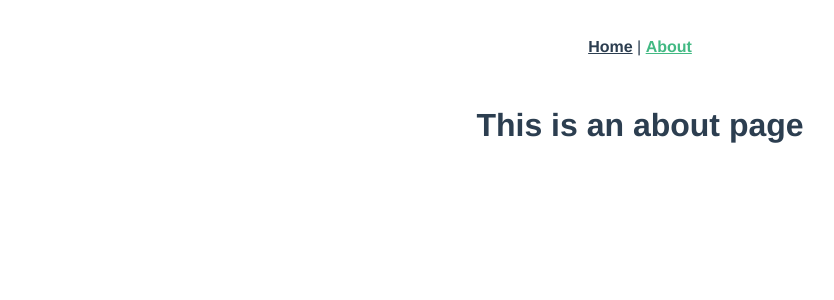
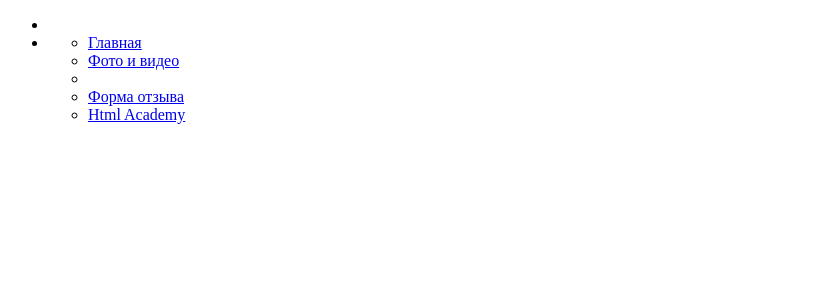
Before and after one commit to newbornfrontender/sedona-app, a Vue app: page /about in a window 1280 px wide. Shown: the top 300 px of the page, without its empty margins (0-834 px from the left). Built offline with nearby package versions, Linux system fonts and the light colour scheme.

Commit message:
Модифицировал файлы и добавил начальную структуру

```diff
--- a/package.json
+++ b/package.json
@@ -36,6 +36,7 @@
     "ts-jest": "^23.1.3",
     "tslint-config-prettier": "^1.14.0",
     "typescript": "^3.1.0-dev.20180818",
+    "v-media-query": "^1.0.3",
     "vue-template-compiler": "^2.5.17"
   }
 }
--- a/src/App.vue
+++ b/src/App.vue
@@ -1,29 +1,66 @@
 <template>
-  <div id="app">
-    <div id="nav">
-      <router-link to="/">Home</router-link> |
-      <router-link to="/about">About</router-link>
-    </div>
-    <router-view/>
-  </div>
+  <section id="app">
+    <header class="main-header">
+      <nav class="site-nav">
+        <ul class="list nav-list">
+          <li class="list__item nav-list__item">
+            <img class="site-logo" src="" alt="">
+
+            <span class="btn-dropdown btn-dropdown--open"></span>
+          </li>
+
+          <li class="list__item nav-list__item">
+            <ul class="list nav-list">
+              <li class="list__item nav-list__item nav-list__item--dropdown">
+                <router-link
+                  class="link nav-list__link"
+                  to="/"
+                >Главная</router-link>
+
+                <span class="btn-dropdown btn-dropdown--close"></span>
+              </li>
+
+              <li class="list__item nav-list__item nav-list__item--dropdown">
+                <router-link
+                  class="link nav-list__link"
+                  to="/gallery"
+                >Фото и видео</router-link>
+              </li>
+
+              <li
+                class="list__item nav-list__item nav-list__item--dropdown"
+              >
+                <router-link
+                  class="link nav-list__link"
+                  to="/gallery"
+                >
+                  <img class="site-logo" src="" alt="">
+                </router-link>
+              </li>
+
+              <li class="list__item nav-list__item nav-list__item--dropdown">
+                <router-link
+                  class="link nav-list__link"
+                  to="/review-form"
+                >Форма отзыва</router-link>
+              </li>
+
+              <li class="list__item nav-list__item nav-list__item--dropdown">
+                <a
+                  class="link nav-list__link"
+                  target="_blank"
+                  href="https://htmlacademy.ru/"
+                  hreflang="ru"
+                >Html Academy</a>
+              </li>
+            </ul>
+          </li>
+        </ul>
+      </nav>
+    </header>
+
+    <main class="main-content">
+      <router-view/>
+    </main>
+  </section>
 </template>
-
-<style lang="scss">
-#app {
-  font-family: 'Avenir', Helvetica, Arial, sans-serif;
-  -webkit-font-smoothing: antialiased;
-  -moz-osx-font-smoothing: grayscale;
-  text-align: center;
-  color: #2c3e50;
-}
-#nav {
-  padding: 30px;
-  a {
-    font-weight: bold;
-    color: #2c3e50;
-    &.router-link-exact-active {
-      color: #42b983;
-    }
-  }
-}
-</style>
--- a/src/router.ts
+++ b/src/router.ts
@@ -16,13 +16,14 @@ export default new Router({
       component: Home,
     },
     {
-      path: '/about',
-      name: 'about',
-      // route level code-splitting
-      // this generates a separate chunk (about.[hash].js) for this route
-      // which is lazy-loaded when the route is visited.
-      component: () =>
-        import(/* webpackChunkName: "about" */ './views/About.vue'),
+      path: '/gallery',
+      name: 'Gallery',
+      component: () => import('./views/Gallery.vue'),
+    },
+    {
+      path: '/review-form',
+      name: 'ReviewForm',
+      component: () => import('./views/ReviewForm.vue'),
     },
   ],
 });
--- a/src/views/Home.vue
+++ /dev/null
@@ -1,20 +0,0 @@
-<template>
-  <div class="home">
-    <img alt="Vue logo" src="../assets/logo.png">
-    <HelloWorld msg="Welcome to Your Vue.js + TypeScript App"/>
-  </div>
-</template>
-
-<script lang="ts">
-'use strict';
-
-import { Component, Vue } from 'vue-property-decorator';
-import HelloWorld from '@/components/HelloWorld.vue'; // @ is an alias to /src
-
-@Component({
-  components: {
-    HelloWorld,
-  },
-})
-export default class Home extends Vue {}
-</script>
```
Also changed, not shown: 1 other file (tests, documents, lock files or other folders).
